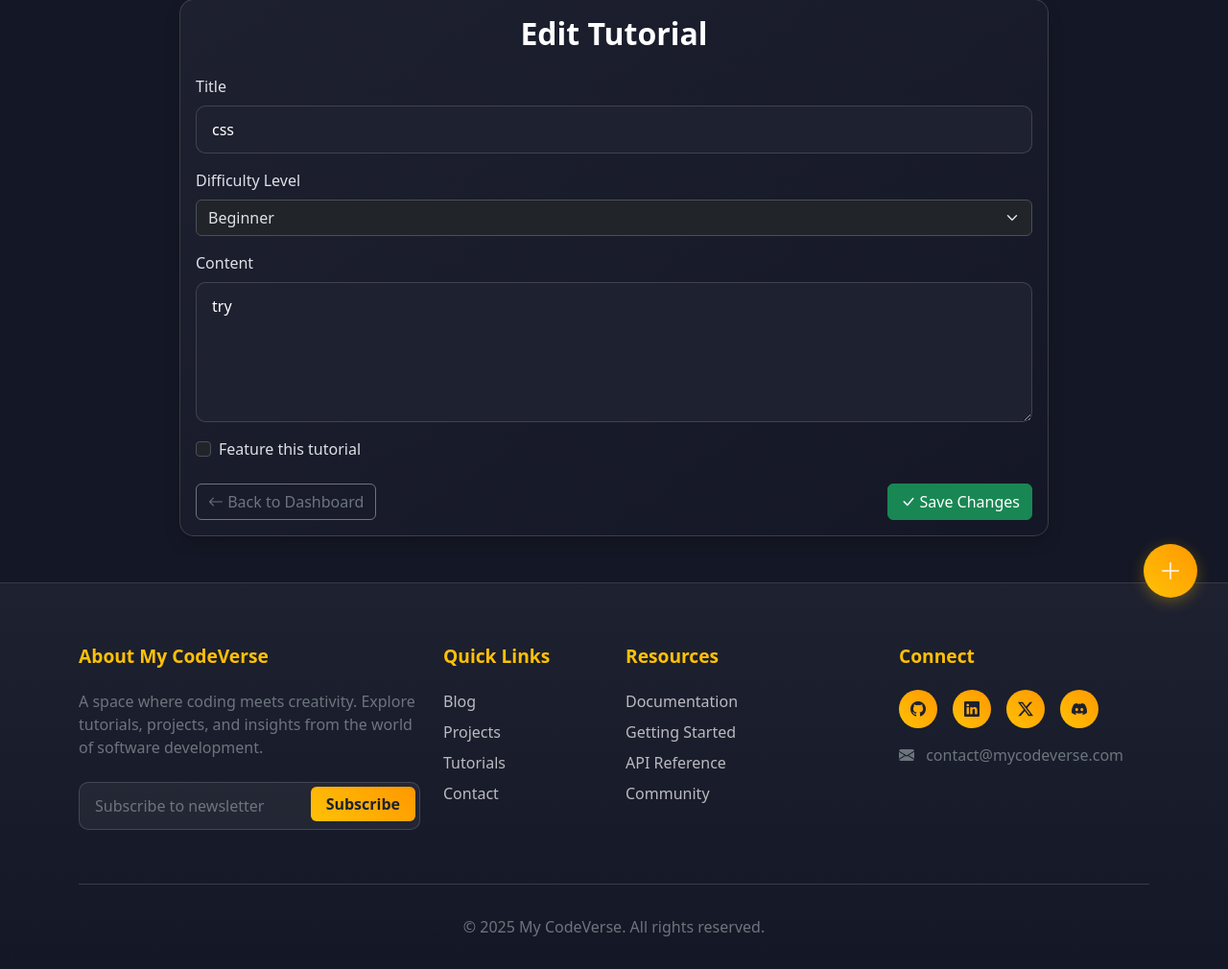
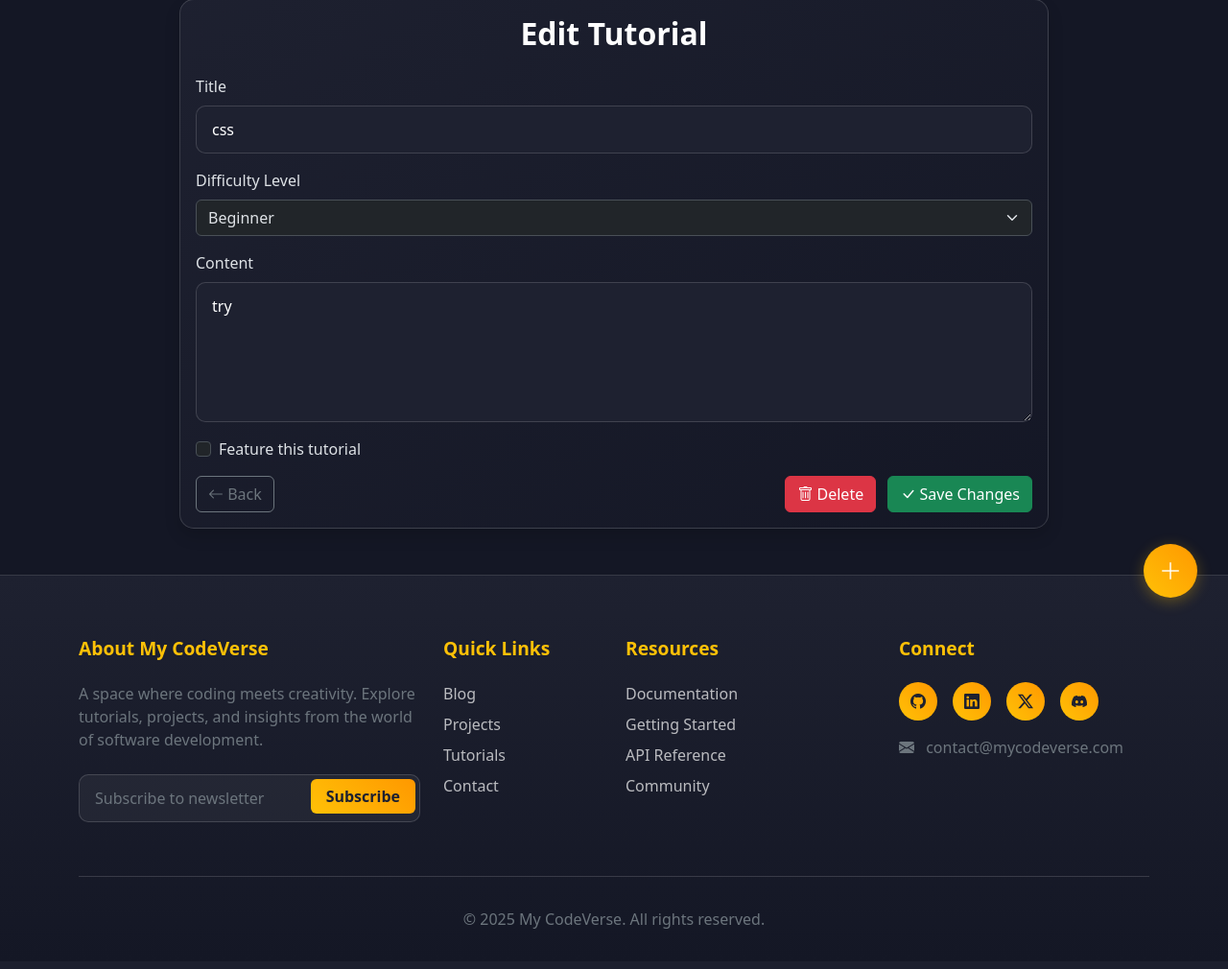
Before and after one commit to Ilovebarbara/My-Website-Creation, a Django app: page /tutorial/edit/7/ in a window 1280 px wide. Shown: the part 145-1155 px from the top of the page at 96% size. After the commit the page ends 1113 px from the top, so only its background shows below. Run offline with Django 5.2, Linux system fonts and the light colour scheme; a user stored in the database is signed in; data comes from the database, SQL or seed files in the repository; data that the repository does not hold is empty; some libraries are stand-ins or nearby versions.

Commit message:
Update create_tutorial.html

```diff
--- a/main/templates/create_tutorial.html
+++ b/main/templates/create_tutorial.html
@@ -43,14 +43,21 @@
                                 Feature this tutorial
                             </label>
                         </div>
-                        <div class="d-flex justify-content-between mt-4">
+                        <div class="d-flex justify-content-between">
                             <a href="{% url 'dashboard' %}" class="btn btn-outline-secondary">
-                                <i class="bi bi-arrow-left"></i> Back to Dashboard
+                                <i class="bi bi-arrow-left"></i> Back
                             </a>
-                            <button type="submit" class="btn btn-success">
-                                <i class="bi bi-check-lg"></i>
-                                {% if editing %}Save Changes{% else %}Create Tutorial{% endif %}
-                            </button>
+                            <div>
+                                {% if editing %}
+                                <button type="button" class="btn btn-danger me-2" data-bs-toggle="modal" data-bs-target="#deleteModal">
+                                    <i class="bi bi-trash"></i> Delete
+                                </button>
+                                {% endif %}
+                                <button type="submit" class="btn btn-success">
+                                    <i class="bi bi-check-lg"></i>
+                                    {% if editing %}Save Changes{% else %}Create Tutorial{% endif %}
+                                </button>
+                            </div>
                         </div>
                     </form>
                 </div>
@@ -58,4 +65,28 @@
         </div>
     </div>
 </div>
+
+{% if editing %}
+<!-- Delete Confirmation Modal -->
+<div class="modal fade" id="deleteModal" tabindex="-1">
+    <div class="modal-dialog">
+        <div class="modal-content">
+            <div class="modal-header">
+                <h5 class="modal-title">Delete Tutorial</h5>
+                <button type="button" class="btn-close" data-bs-dismiss="modal"></button>
+            </div>
+            <div class="modal-body">
+                Are you sure you want to delete this tutorial? This action cannot be undone.
+            </div>
+            <div class="modal-footer">
+                <button type="button" class="btn btn-secondary" data-bs-dismiss="modal">Cancel</button>
+                <form action="{% url 'delete_tutorial' pk=form.instance.pk %}" method="post" style="display: inline;">
+                    {% csrf_token %}
+                    <button type="submit" class="btn btn-danger">Delete</button>
+                </form>
+            </div>
+        </div>
+    </div>
+</div>
+{% endif %}
 {% endblock %}
```
